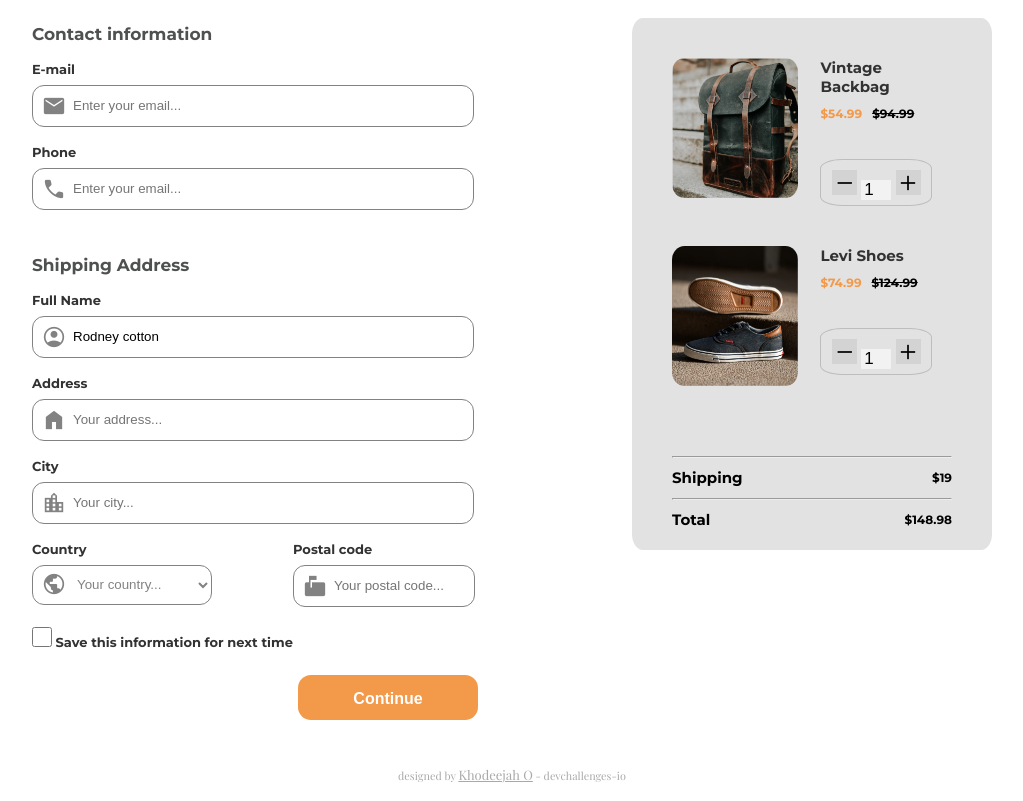
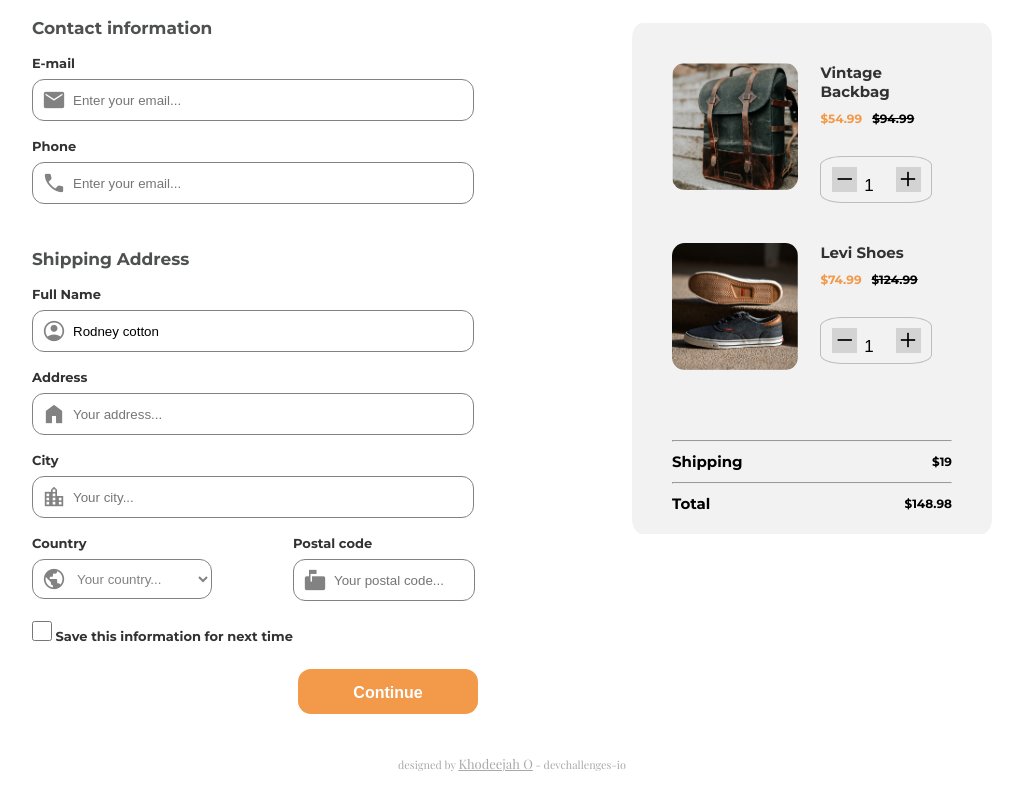
Before and after one commit to OKWumi/My-Checkout-Page, a plain HTML site: page index.html in a window 1280 px wide. Shown: the part 106-907 px from the top of the page, without its empty margins (128-1151 px from the left). Drawn offline with nearby package versions, Linux system fonts and the light colour scheme; a web font is replaced by a local one.

Commit message:
Update index.css

```diff
--- a/index.css
+++ b/index.css
@@ -24,7 +24,7 @@ header h1 {
 	color: #4E5150;
 }
 .goods {
-	background-color: #e2e2e2;
+	background-color: #f2f2f2;
 	align-items: center;
 	justify-content: space-around;
 	padding-inline: 20px;
@@ -303,8 +303,8 @@ margin: 50px 0px 40px 30px ;
 	flex-flow: row-reverse nowrap;
 	flex-basis: 100%;
 }
-.bag img, .shoes img {
-      height: 140px;
+.about {
+	padding-bottom: 30px;
 }
 .goods {
 	flex-basis: 32%;
```
